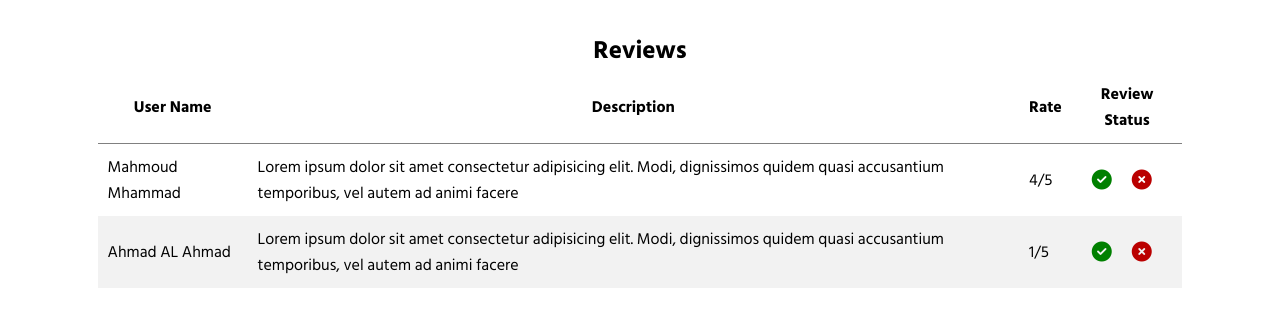
After one commit to abedulaziz/Yummy_Tasty, a PHP site: page /admin/reviews_status.html in a window 1280 px wide. The commit adds this page. Shown: the top 327 px of the page. Run offline with PHP 8.4, Linux system fonts and the light colour scheme; some libraries are stand-ins or nearby versions.

Commit message:
Implementing reviews_status HTML admin page

```diff
--- a/admin/manage_resturants.html
+++ b/admin/manage_resturants.html
@@ -15,7 +15,7 @@
 </head>
 <body>
   <div class="container">
-    <table>
+    <table id="manageRes">
       <caption>Resturants</caption>
 
       <tr class="table-headers">
--- /dev/null
+++ b/admin/reviews_status.html
@@ -0,0 +1,52 @@
+<!DOCTYPE html>
+<html lang="en">
+  <head>
+    <meta charset="UTF-8">
+    <meta http-equiv="X-UA-Compatible" content="IE=edge">
+    <meta name="viewport" content="width=device-width, initial-scale=1.0">
+    <!-- google fonts -->
+    <link rel="preconnect" href="https://fonts.googleapis.com">
+    <link rel="preconnect" href="https://fonts.gstatic.com" crossorigin>
+    <link href="https://fonts.googleapis.com/css2?family=Hind+Siliguri:wght@400;700&display=swap" rel="stylesheet">
+    <!-- font awesome -->
+    <script src="https://kit.fontawesome.com/764892ac1a.js" crossorigin="anonymous"></script>
+    <!-- admin page styles -->
+    <link rel="stylesheet" href="./../styles/admin_pages_styles.css">
+    <title>Manage Reviews</title>
+    <link rel="icon" type="image/x-icon" href="./../assets/fav_icon/tab_favorite_icon.png">
+  </head>
+<body>
+
+  <div class="container">
+    <table id="reviews">
+      <caption>Reviews</caption>
+
+      <tr class="table-headers">
+        <th>User Name</th>
+        <th>Description</th>
+        <th>Rate</th>
+        <th>Review Status</th>
+      </tr>
+
+      <tr>
+        <td>Mahmoud Mhammad</td>
+        <td>Lorem ipsum dolor sit amet consectetur adipisicing elit. Modi, dignissimos quidem quasi accusantium temporibus, vel autem ad animi facere </td>
+        <td>4/5</td>
+        <td id="status">
+          <div><i class="fa-solid fa-circle-check green"></i><i class="fa-solid fa-circle-xmark red"></i></div>
+        </td>
+      </tr>
+      <tr>
+        <td>Ahmad AL Ahmad</td>
+        <td>Lorem ipsum dolor sit amet consectetur adipisicing elit. Modi, dignissimos quidem quasi accusantium temporibus, vel autem ad animi facere </td>
+        <td>1/5</td>
+        <td id="status">
+          <div><i class="fa-solid fa-circle-check green"></i><i class="fa-solid fa-circle-xmark red"></i></div>
+        </td>
+      </tr>
+
+    </table>
+  </div>
+
+</body>
+</html>
--- a/styles/admin_pages_styles.css
+++ b/styles/admin_pages_styles.css
@@ -21,9 +21,12 @@ tr:not(:first-child):nth-child(odd) {
   background-color: #f2f2f2;
 }
 
-table tr.table-headers th:not(:last-child){
+table tr.table-headers th{
   border-bottom: 1px solid gray;
   height: 50px;
+}
+table#manageRes tr.table-headers th:last-child{
+  border-bottom: none
 }
 
 
@@ -51,6 +54,19 @@ table#users {
 
 /* upload resturants */
 
+.upload_resturant .container {
+  display: flex;
+  justify-content: center;
+}
+
+.upload_resturant .content {
+  display: inline-block;
+}
+
+.upload_resturant .content form h2 {
+  text-align: center;
+}
+
 .upload_resturant .content form > div {
   margin-bottom: 20px;
 }
@@ -71,3 +87,19 @@ table#users {
   display: block
 
 }
+
+/* manage reviews */
+
+#reviews #status > div i{
+  margin: 10px;
+  font-size: 20px;
+  cursor: pointer;
+}
+
+.green {
+ color :green;
+}
+
+.red {
+  color: rgb(186, 0, 0);
+}
```
